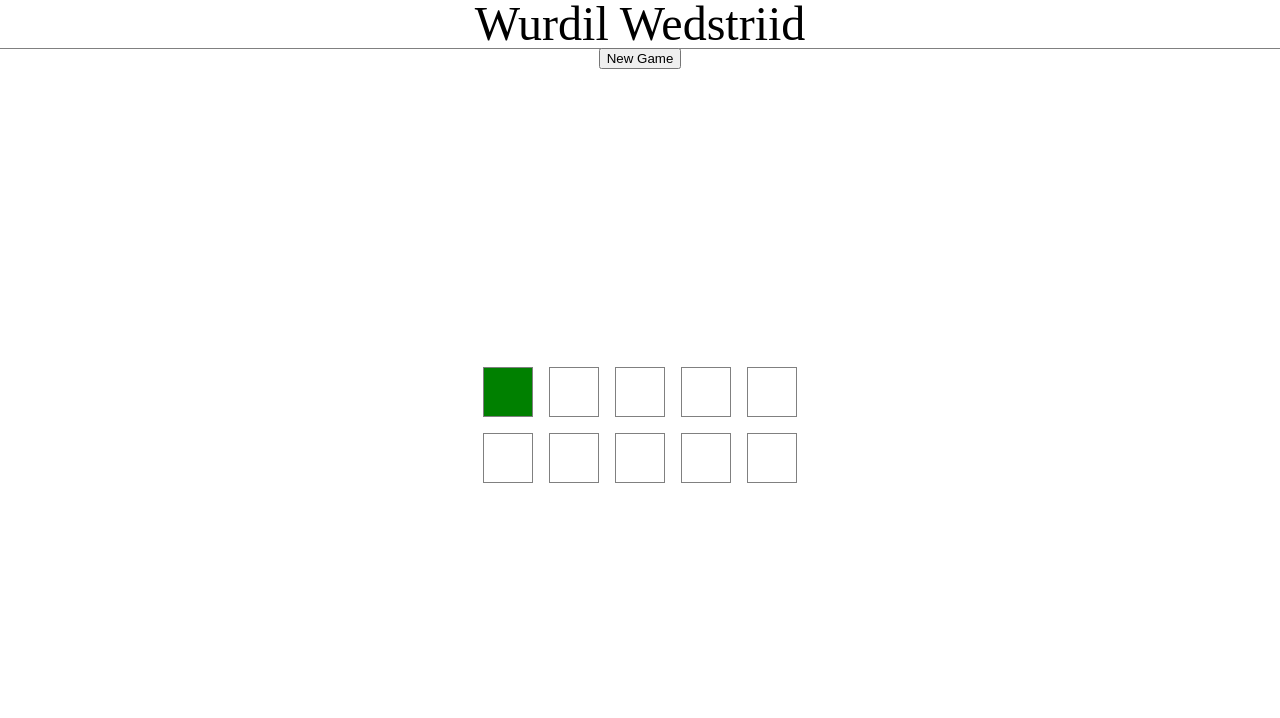
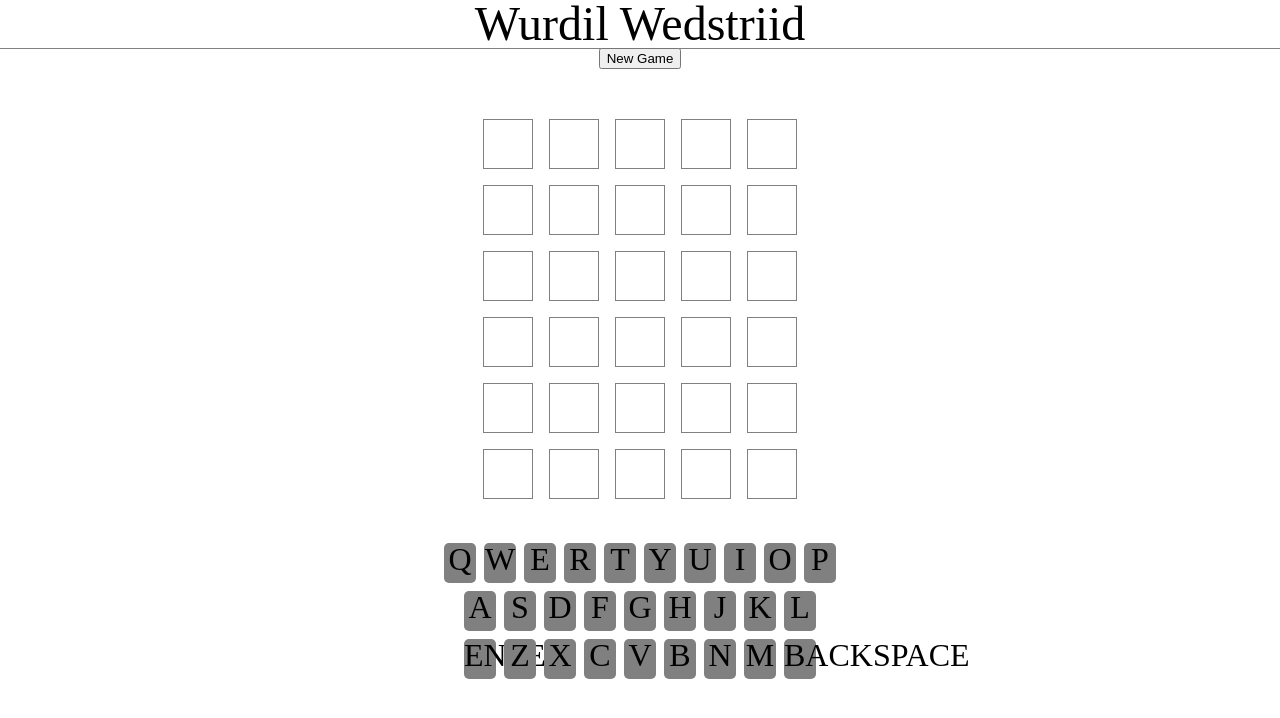
Before and after one commit to Hallelujah78/wordle-clone, a React (Vite) app: page / in a window 1280 px wide. Shown: the top 718 px of the page. Built offline with nearby package versions, Linux system fonts and the light colour scheme.

Commit message:
Update 27/2/24 00:52.
Added components required and logic/ideas for setting color of tiles to dev notes. Added a Key component that renders a single key on the keyboard. Added Keyboard component that renders the keys. Added keys.ts to data folder that is an array of keys for the keyboard.

```diff
--- a/src/App.tsx
+++ b/src/App.tsx
@@ -1,9 +1,19 @@
+// react
 import { useState, useEffect, useCallback } from "react";
+
+// third party
 import styled from "styled-components";
-import { getRandomArbitrary } from "./utils/utils";
-import { words } from "./data/data.ts";
 import { ToastContainer, toast } from "react-toastify";
 import "react-toastify/dist/ReactToastify.css";
+
+// utils
+import { getRandomArbitrary } from "./utils/utils";
+
+// data
+import { words } from "./data/data.ts";
+
+// components
+import Keyboard from "./components/Keyboard.tsx";
 
 type WurdilGuess = [string, string, string, string, string];
 type Guesses = [
@@ -61,9 +71,6 @@ const App: React.FC = () => {
           setCurrentLetterIndex(0);
         }
 
-        // is guess a valid word?
-        // then
-        // increment currentGuessIndex
         // do letters in the guess appear in the answer?
         //  - is letter in correct place: true/false
       }
@@ -146,16 +153,9 @@ const App: React.FC = () => {
           <button onClick={startGame}>New Game</button>
         </nav>
         <section>
-          <div id="guess-0">
-            <div
-              style={{
-                background: `${
-                  guesses[0][0] === answer.charAt(0) ? "green" : "white"
-                }`,
-              }}
-              className="letter"
-              id="0"
-            >
+          <div className="guess-container">
+            <div className="guess" id="guess-0">
+              <div className="letter" id="0">
                 {guesses[0][0].toUpperCase()}
               </div>
               <div className="letter" id="1">
@@ -171,7 +171,7 @@ const App: React.FC = () => {
                 {guesses[0][4].toUpperCase()}
               </div>
             </div>
-          <div id="guess-1">
+            <div className="guess" id="guess-1">
               <div className="letter" id="0">
                 {guesses[1][0].toUpperCase()}
               </div>
@@ -188,7 +188,80 @@ const App: React.FC = () => {
                 {guesses[1][4].toUpperCase()}
               </div>
             </div>
+            <div className="guess" id="guess-2">
+              <div className="letter" id="0">
+                {guesses[2][0].toUpperCase()}
+              </div>
+              <div className="letter" id="1">
+                {guesses[2][1].toUpperCase()}
+              </div>
+              <div className="letter" id="2">
+                {guesses[2][2].toUpperCase()}
+              </div>
+              <div className="letter" id="3">
+                {guesses[2][3].toUpperCase()}
+              </div>
+              <div className="letter" id="4">
+                {guesses[2][4].toUpperCase()}
+              </div>
+            </div>
+            <div className="guess" id="guess-3">
+              <div className="letter" id="0">
+                {guesses[3][0].toUpperCase()}
+              </div>
+              <div className="letter" id="1">
+                {guesses[3][1].toUpperCase()}
+              </div>
+              <div className="letter" id="2">
+                {guesses[3][2].toUpperCase()}
+              </div>
+              <div className="letter" id="3">
+                {guesses[3][3].toUpperCase()}
+              </div>
+              <div className="letter" id="4">
+                {guesses[3][4].toUpperCase()}
+              </div>
+            </div>
+            <div className="guess" id="guess-4">
+              <div className="letter" id="0">
+                {guesses[4][0].toUpperCase()}
+              </div>
+              <div className="letter" id="1">
+                {guesses[4][1].toUpperCase()}
+              </div>
+              <div className="letter" id="2">
+                {guesses[4][2].toUpperCase()}
+              </div>
+              <div className="letter" id="3">
+                {guesses[4][3].toUpperCase()}
+              </div>
+              <div className="letter" id="4">
+                {guesses[4][4].toUpperCase()}
+              </div>
+            </div>
+            <div className="guess" id="guess-5">
+              <div className="letter" id="0">
+                {guesses[5][0].toUpperCase()}
+              </div>
+              <div className="letter" id="1">
+                {guesses[5][1].toUpperCase()}
+              </div>
+              <div className="letter" id="2">
+                {guesses[5][2].toUpperCase()}
+              </div>
+              <div className="letter" id="3">
+                {guesses[5][3].toUpperCase()}
+              </div>
+              <div className="letter" id="4">
+                {guesses[5][4].toUpperCase()}
+              </div>
+            </div>
+          </div>
+          <div className="keyboard-container">
+            <Keyboard />
+          </div>
         </section>
+
         <h3>{answer}</h3>
       </Wrapper>
     </>
@@ -199,7 +272,6 @@ export default App;
 
 const Wrapper = styled.div`
   height: 100vh;
-  position: relative;
   nav {
     border-bottom: 1px solid gray;
     text-align: center;
@@ -216,15 +288,20 @@ const Wrapper = styled.div`
     display: grid;
     place-content: center;
     max-width: 100%;
+    .guess-container {
+      /* border: red solid 1px; */
+    }
   }
   h3 {
     position: absolute;
     bottom: 5%;
     left: 48vw;
   }
-  #guess-0 {
-    display: inline-block;
+  .guess {
     height: auto;
+
+    display: flex;
+    place-content: center;
   }
   .letter {
     display: inline-block;
--- /dev/null
+++ b/src/components/Key.tsx
@@ -0,0 +1,30 @@
+// react
+
+// third party
+import styled from "styled-components";
+
+// utils
+
+// data
+
+// components
+
+interface KeyProps {
+  keyChar: string;
+  index: number;
+}
+
+const Key: React.FC<KeyProps> = ({ keyChar, index }) => {
+  return <Wrapper>{keyChar.toUpperCase()}</Wrapper>;
+};
+export default Key;
+
+const Wrapper = styled.div`
+  background-color: gray;
+  font-size: 2rem;
+  height: 2.5rem;
+  width: 2rem;
+  margin: 0.25rem;
+  border-radius: 5px;
+  cursor: pointer;
+`;
--- /dev/null
+++ b/src/components/Keyboard.tsx
@@ -0,0 +1,42 @@
+// react
+
+// third party
+import styled from "styled-components";
+
+// utils
+
+// data
+import { keys } from "../data/keys";
+// components
+import Key from "./Key.tsx";
+
+const Keyboard: React.FC = () => {
+  const renderKeys = (start: number, end: number) => {
+    return keys.map((keyChar, index) => {
+      if (index >= start && index <= end) {
+        return <Key key={keyChar} keyChar={keyChar} index={index} />;
+      }
+    });
+  };
+
+  return (
+    <Wrapper>
+      <div className="row">{renderKeys(0, 9)}</div>
+      <div className="row">{renderKeys(10, 18)}</div>
+      <div className="row">{renderKeys(19, 28)}</div>
+    </Wrapper>
+  );
+};
+export default Keyboard;
+
+const Wrapper = styled.div`
+  margin-top: 2rem;
+  width: 70vw;
+  text-align: center;
+  height: 25vh;
+  .row {
+    display: flex;
+
+    place-content: center;
+  }
+`;
--- /dev/null
+++ b/src/data/keys.ts
@@ -0,0 +1,30 @@
+export const keys = [
+  "q",
+  "w",
+  "e",
+  "r",
+  "t",
+  "y",
+  "u",
+  "i",
+  "o",
+  "p",
+  "a",
+  "s",
+  "d",
+  "f",
+  "g",
+  "h",
+  "j",
+  "k",
+  "l",
+  "Enter",
+  "z",
+  "x",
+  "c",
+  "v",
+  "b",
+  "n",
+  "m",
+  "Backspace",
+];
```
Also changed, not shown: 1 other file (tests, documents, lock files or other folders). Lines whose indentation alone changed are shown as unchanged.
